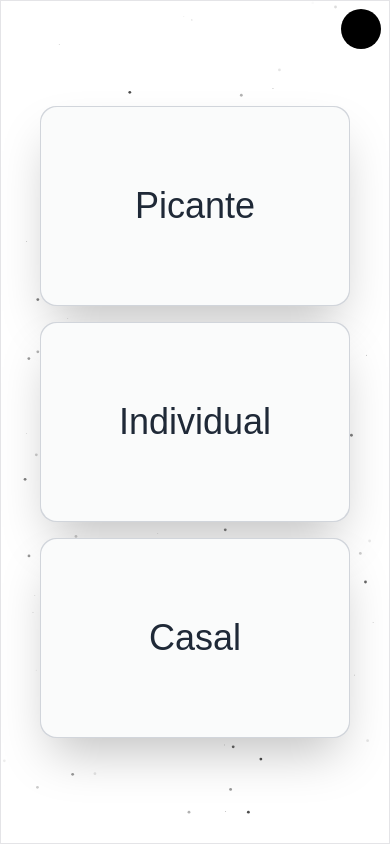
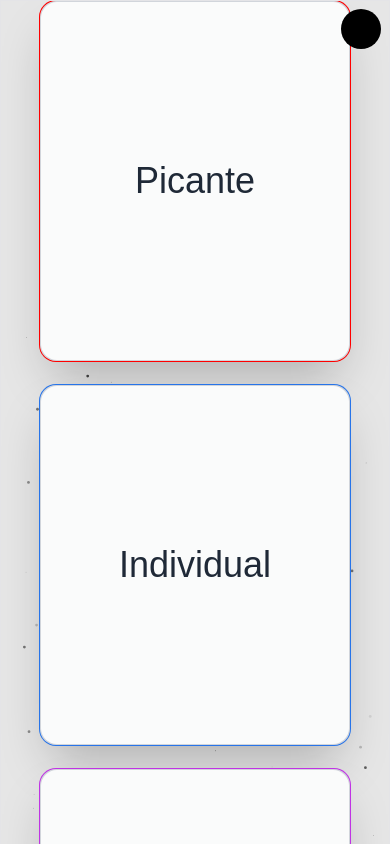
Before and after one commit to EnzoSylvestrin/nosso-bem, a Next.js app: page / in a window 390 px wide. Shown: the top 844 px of the page. Built offline with nearby package versions, Linux system fonts and the light colour scheme; a web font is replaced by a local one.

Commit message:
feat: change bgColor and init card selection

```diff
--- a/src/app/globals.css
+++ b/src/app/globals.css
@@ -8,7 +8,7 @@ body {
 
 @layer base {
   :root {
-    --background: 0 0% 100%;
+    --background: 0 0% 90%;
     --foreground: 240 10% 3.9%;
     --card: 0 0% 100%;
     --card-foreground: 240 10% 3.9%;
@@ -35,7 +35,7 @@ body {
     --radius: 0.5rem;
   }
   .dark {
-    --background: 240 10% 3.9%;
+    --background: 0, 0%, 5%;
     --foreground: 0 0% 98%;
     --card: 240 10% 3.9%;
     --card-foreground: 0 0% 98%;
@@ -71,3 +71,24 @@ body {
     @apply bg-background text-foreground;
   }
 }
+
+@keyframes scaleBackground {
+    from {
+        transform: scale(0);
+        opacity: 0.8;
+    }
+    to {
+        transform: scale(3);
+        opacity: 0;
+    }
+}
+
+.bg-animation {
+    position: absolute;
+    width: 100%;
+    height: 100%;
+    border-radius: 50%;
+    animation: scaleBackground 1s ease-out forwards;
+    transform-origin: center;
+    z-index: -1;
+}
--- a/src/app/page.tsx
+++ b/src/app/page.tsx
@@ -6,11 +6,21 @@ import { useTheme } from 'next-themes'
 import Particles from '@/components/particles'
 import { MagicContainer } from '@/components/magic-card'
 import { Moon, Sun } from 'lucide-react'
-import { GameCard } from '@/components/gameCard'
+import { CardTypes, GameCard } from '@/components/gameCard'
+import { ny } from '@/lib/utils'
+
+export const CardColors = {
+    HOT: "hsl(0, 100%, 50%)",
+    INDIVIDUAL: "hsl(216.18556701030928, 81.5126050420168%, 53.333333333333336%)",
+    COUPLE: "hsl(287.79661016949154, 76.62337662337661%, 54.70588235294118%)"
+}
 
 const Home = () => {
     const { theme, setTheme } = useTheme()
     const [color, setColor] = useState('#ffffff')
+
+    const [cardSelected, setCardSelected] = useState<CardTypes | null>(null);
+    const [bgAnimation, setBgAnimation] = useState<CardTypes | ''>('');
 
     useEffect(() => {
         setColor(theme === 'dark' ? '#ffffff' : '#000000')
@@ -20,8 +30,19 @@ const Home = () => {
         setTheme(theme === 'dark' ? 'light' : 'dark')
     }
 
+    const HandleCardClick = (type: CardTypes) => {
+        setCardSelected(type)
+        setBgAnimation(type)
+        setTimeout(() => setBgAnimation(''), 1000)
+    }
+
     return (
-        <div className={`bg-background relative flex min-h-screen w-full flex-col items-center justify-center overflow-hidden border md:shadow-xl ${theme === 'dark' ? 'dark' : ''}`}>
+        <div
+            className={ny(
+                "bg-background relative flex min-h-screen w-full flex-col items-center justify-center overflow-hidden border md:shadow-xl",
+                theme === 'dark' && 'dark'
+            )}
+        >
             <div className='absolute top-2 right-2 p-2 flex items-center justify-center rounded-full bg-black dark:bg-white z-[1000]' onClick={HandleChangeTheme}>
                 {theme === 'light' ? (
                     <Moon size={24} color='#fff' />
@@ -29,20 +50,31 @@ const Home = () => {
                     <Sun size={24} color='#000' />
                 )}
             </div>
-            <MagicContainer className="flex z-[999] w-[80%] flex-col gap-4 lg:h-[60%] lg:flex-row">
+            <MagicContainer className="flex z-[999] w-[80%] flex-col gap-6 lg:h-[60%] lg:flex-row">
                 <GameCard
                     type='HOT'
                     title="Picante"
+                    onClick={() => HandleCardClick('HOT')}
                 />
                 <GameCard
                     type='INDIVIDUAL'
                     title="Individual"
+                    onClick={() => HandleCardClick('INDIVIDUAL')}
                 />
                 <GameCard
                     type='COUPLE'
                     title="Casal"
+                    onClick={() => HandleCardClick('COUPLE')}
                 />
             </MagicContainer>
+            {bgAnimation && (
+                <div
+                    className="absolute inset-0 z-[-1] bg-animation"
+                    style={{ backgroundColor: CardColors[bgAnimation] }}
+                />
+            )}
+            {
+                !cardSelected &&
                 <Particles
                     className="absolute inset-0"
                     quantity={100}
@@ -50,6 +82,7 @@ const Home = () => {
                     color={color}
                     refresh
                 />
+            }
         </div>
     )
 }
--- a/src/components/gameCard.tsx
+++ b/src/components/gameCard.tsx
@@ -1,7 +1,11 @@
+import { HTMLAttributes } from "react";
 import { MagicCard } from "./magic-card"
+import { CardColors } from "@/app/page";
 
-type GameCardProps = {
-    type: "HOT" | "INDIVIDUAL" | "COUPLE"
+export type CardTypes = "HOT" | "INDIVIDUAL" | "COUPLE";
+
+type GameCardProps = HTMLAttributes<HTMLDivElement> & {
+    type: CardTypes
     title: string
     image?: string
 }
@@ -10,18 +14,14 @@ export const GameCard = ({
     type,
     title,
     // image
+    ...props
 }: GameCardProps) => {
-    const colors = {
-        HOT: "hsl(0, 100%, 50%)",
-        INDIVIDUAL: "hsl(216.18556701030928, 81.5126050420168%, 53.333333333333336%)",
-        COUPLE: "hsl(287.79661016949154, 76.62337662337661%, 54.70588235294118%)"
-    }
-
     return (
         <MagicCard
-            className="flex w-full cursor-pointer flex-col items-center justify-center overflow-hidden p-20 shadow-2xl transition-all duration-300 hover:scale-[1.03]"
+            className="flex w-full cursor-pointer flex-col items-center justify-center overflow-hidden px-20 py-40 shadow-2xl transition-all duration-300 hover:scale-[1.03]"
             size={300}
-            borderColor={colors[type]}
+            borderColor={CardColors[type]}
+            {...props}
         >
             <p className="z-10 whitespace-nowrap text-4xl font-medium text-gray-800 dark:text-gray-200">
                 {title}
--- a/src/components/magic-card.tsx
+++ b/src/components/magic-card.tsx
@@ -179,8 +179,6 @@ const MagicCard: React.FC<MagicCardProps> = ({
    ...props
 }) => {
     return (
-        console.log(borderColor),
-
         <div
             style={
                 {
@@ -191,6 +189,7 @@ const MagicCard: React.FC<MagicCardProps> = ({
             className={ny(
                 'relative z-0 size-full rounded-2xl p-6',
                 'bg-gray-300 dark:bg-gray-700',
+                'ring-[--border-color] ring-1',
                 'bg-[radial-gradient(var(--mask-size)_circle_at_var(--mouse-x)_var(--mouse-y),var(--border-color),transparent_100%)]',
                 className,
             )}
@@ -199,7 +198,7 @@ const MagicCard: React.FC<MagicCardProps> = ({
             {children}
 
             {/* Background */}
-            <div className="absolute inset-px -z-20 rounded-2xl bg-white/90 dark:bg-black/85" />
+            <div className="absolute inset-px -z-20 rounded-2xl bg-white/90 dark:bg-zinc-900/85" />
         </div>
     )
 }
```
Lines whose indentation alone changed are shown as unchanged.
